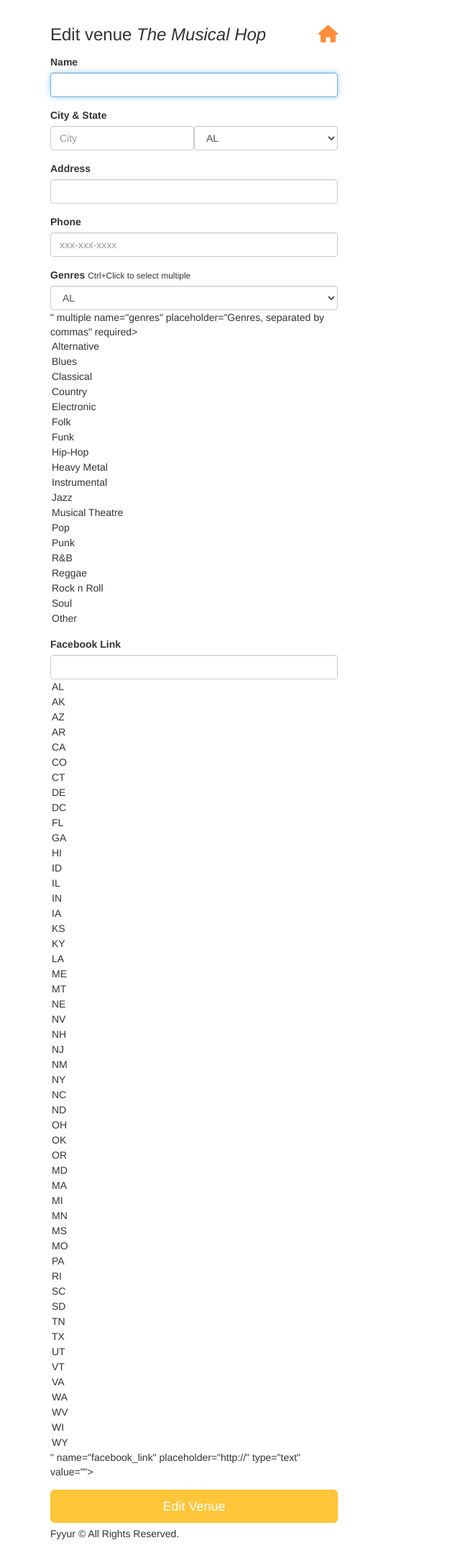
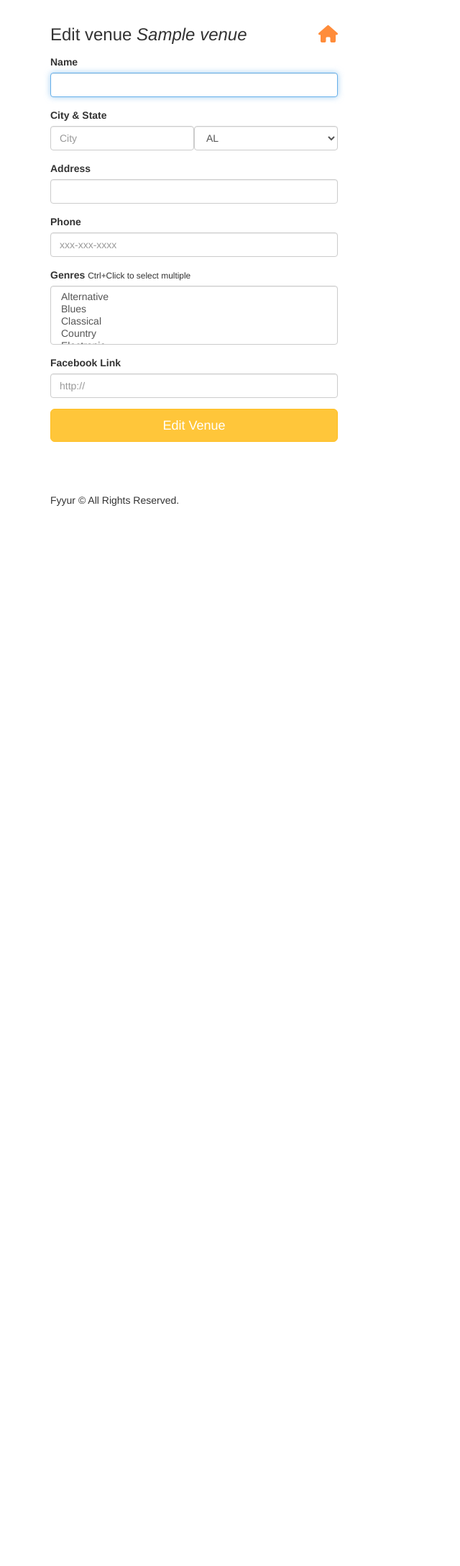
Before and after one commit to rgrishigajra/FSND-fyyur, a Flask app: page /venues/1/edit in a window 1280 px wide. Shown: the part 60-2236 px from the top of the page at 72% size, without its empty margins (0-640 px from the left). After the commit the page ends 763 px from the top, so only its background shows below. Run offline with Flask 2, Linux system fonts and the light colour scheme; tables that the repository leaves empty hold one stand-in row (values such as "Sample post"); some libraries are stand-ins or nearby versions.

Commit message:
Done with the project

```diff
--- a/starter_code/app.py
+++ b/starter_code/app.py
@@ -203,10 +203,10 @@ def search_venues():
     return render_template('pages/search_venues.html', results=response, search_term=request.form.get('search_term', ''))
 
 
-@app.route('/venues/<int:venue_id>')
+@app.route('/venues/<int:venue_id>')  # done
 def show_venue(venue_id):
     # shows the venue page with the given venue_id
-    # TODO: replace with real venue data from the venues table, using venue_id
+    # TODONE: replace with real venue data from the venues table, using venue_id
     # data1 = {
     #     "id": 1,
     #     "name": "The Musical Hop",
@@ -310,8 +310,8 @@ def show_venue(venue_id):
             Show.start_time > datetime.now()).all()
         past_shows = Show.query.filter_by(venue_id=venue_id).filter(
             Show.start_time < datetime.now()).all()
-        data['past_shows_count']=len(past_shows)
-        data['upcoming_shows_count']=len(upcoming_shows)
+        data['past_shows_count'] = len(past_shows)
+        data['upcoming_shows_count'] = len(upcoming_shows)
         for show in upcoming_shows:
             data['upcoming_shows'].append({
                 "artist_id": show.artist_id,
@@ -362,7 +362,7 @@ def create_venue_submission():
             data['seeking_talent'] = False
             data["seeking_description"] = ''
         new_venue = Venue(name=data['name'], city=data['city'], state=data['state'], address=data['address'], phone=data['phone'], image_link=data['image_link'],
-                          facebook_link=data['facebook_link'], website=data['website'], seeking_talent=data['seeking_talent'], seeking_description='', genres=data['genres'])
+                          facebook_link=data['facebook_link'], website=data['website'], seeking_talent=data['seeking_talent'], seeking_description=data['seeking_description'], genres=data['genres'])
         db.session.add(new_venue)
         db.session.commit()
         print(data, "\n was added \n")
@@ -453,140 +453,254 @@ def search_artists():
     return render_template('pages/search_artists.html', results=response, search_term=request.form.get('search_term', ''))
 
 
-@app.route('/artists/<int:artist_id>')
+@app.route('/artists/<int:artist_id>')  # done
 def show_artist(artist_id):
     # shows the venue page with the given venue_id
-    # TODO: replace with real venue data from the venues table, using venue_id
-    data1 = {
-        "id": 4,
-        "name": "Guns N Petals",
-        "genres": ["Rock n Roll"],
-        "city": "San Francisco",
-        "state": "CA",
-        "phone": "326-123-5000",
-        "website": "https://www.gunsnpetalsband.com",
-        "facebook_link": "https://www.facebook.com/GunsNPetals",
-        "seeking_venue": True,
-        "seeking_description": "Looking for shows to perform at in the San Francisco Bay Area!",
-        "image_link": "https://images.unsplash.com/photo-1549213783-8284d0336c4f?ixlib=rb-1.2.1&ixid=eyJhcHBfaWQiOjEyMDd9&auto=format&fit=crop&w=300&q=80",
-        "past_shows": [{
-            "venue_id": 1,
-            "venue_name": "The Musical Hop",
-            "venue_image_link": "https://images.unsplash.com/photo-1543900694-133f37abaaa5?ixlib=rb-1.2.1&ixid=eyJhcHBfaWQiOjEyMDd9&auto=format&fit=crop&w=400&q=60",
-            "start_time": "2019-05-21T21:30:00.000Z"
-        }],
-        "upcoming_shows": [],
-        "past_shows_count": 1,
-        "upcoming_shows_count": 0,
-    }
-    data2 = {
-        "id": 5,
-        "name": "Matt Quevedo",
-        "genres": ["Jazz"],
-        "city": "New York",
-        "state": "NY",
-        "phone": "300-400-5000",
-        "facebook_link": "https://www.facebook.com/mattquevedo923251523",
-        "seeking_venue": False,
-        "image_link": "https://images.unsplash.com/photo-1495223153807-b916f75de8c5?ixlib=rb-1.2.1&ixid=eyJhcHBfaWQiOjEyMDd9&auto=format&fit=crop&w=334&q=80",
-        "past_shows": [{
-            "venue_id": 3,
-            "venue_name": "Park Square Live Music & Coffee",
-            "venue_image_link": "https://images.unsplash.com/photo-1485686531765-ba63b07845a7?ixlib=rb-1.2.1&ixid=eyJhcHBfaWQiOjEyMDd9&auto=format&fit=crop&w=747&q=80",
-            "start_time": "2019-06-15T23:00:00.000Z"
-        }],
-        "upcoming_shows": [],
-        "past_shows_count": 1,
-        "upcoming_shows_count": 0,
-    }
-    data3 = {
-        "id": 6,
-        "name": "The Wild Sax Band",
-        "genres": ["Jazz", "Classical"],
-        "city": "San Francisco",
-        "state": "CA",
-        "phone": "432-325-5432",
-        "seeking_venue": False,
-        "image_link": "https://images.unsplash.com/photo-1558369981-f9ca78462e61?ixlib=rb-1.2.1&ixid=eyJhcHBfaWQiOjEyMDd9&auto=format&fit=crop&w=794&q=80",
-        "past_shows": [],
-        "upcoming_shows": [{
-            "venue_id": 3,
-            "venue_name": "Park Square Live Music & Coffee",
-            "venue_image_link": "https://images.unsplash.com/photo-1485686531765-ba63b07845a7?ixlib=rb-1.2.1&ixid=eyJhcHBfaWQiOjEyMDd9&auto=format&fit=crop&w=747&q=80",
-            "start_time": "2035-04-01T20:00:00.000Z"
-        }, {
-            "venue_id": 3,
-            "venue_name": "Park Square Live Music & Coffee",
-            "venue_image_link": "https://images.unsplash.com/photo-1485686531765-ba63b07845a7?ixlib=rb-1.2.1&ixid=eyJhcHBfaWQiOjEyMDd9&auto=format&fit=crop&w=747&q=80",
-            "start_time": "2035-04-08T20:00:00.000Z"
-        }, {
-            "venue_id": 3,
-            "venue_name": "Park Square Live Music & Coffee",
-            "venue_image_link": "https://images.unsplash.com/photo-1485686531765-ba63b07845a7?ixlib=rb-1.2.1&ixid=eyJhcHBfaWQiOjEyMDd9&auto=format&fit=crop&w=747&q=80",
-            "start_time": "2035-04-15T20:00:00.000Z"
-        }],
-        "past_shows_count": 0,
-        "upcoming_shows_count": 3,
-    }
-    data = list(filter(lambda d: d['id'] ==
-                       artist_id, [data1, data2, data3]))[0]
+    # TODONE: replace with real venue data from the venues table, using venue_id
+    # data1 = {
+    #     "id": 4,
+    #     "name": "Guns N Petals",
+    #     "genres": ["Rock n Roll"],
+    #     "city": "San Francisco",
+    #     "state": "CA",
+    #     "phone": "326-123-5000",
+    #     "website": "https://www.gunsnpetalsband.com",
+    #     "facebook_link": "https://www.facebook.com/GunsNPetals",
+    #     "seeking_venue": True,
+    #     "seeking_description": "Looking for shows to perform at in the San Francisco Bay Area!",
+    #     "image_link": "https://images.unsplash.com/photo-1549213783-8284d0336c4f?ixlib=rb-1.2.1&ixid=eyJhcHBfaWQiOjEyMDd9&auto=format&fit=crop&w=300&q=80",
+    #     "past_shows": [{
+    #         "venue_id": 1,
+    #         "venue_name": "The Musical Hop",
+    #         "venue_image_link": "https://images.unsplash.com/photo-1543900694-133f37abaaa5?ixlib=rb-1.2.1&ixid=eyJhcHBfaWQiOjEyMDd9&auto=format&fit=crop&w=400&q=60",
+    #         "start_time": "2019-05-21T21:30:00.000Z"
+    #     }],
+    #     "upcoming_shows": [],
+    #     "past_shows_count": 1,
+    #     "upcoming_shows_count": 0,
+    # }
+    # data2 = {
+    #     "id": 5,
+    #     "name": "Matt Quevedo",
+    #     "genres": ["Jazz"],
+    #     "city": "New York",
+    #     "state": "NY",
+    #     "phone": "300-400-5000",
+    #     "facebook_link": "https://www.facebook.com/mattquevedo923251523",
+    #     "seeking_venue": False,
+    #     "image_link": "https://images.unsplash.com/photo-1495223153807-b916f75de8c5?ixlib=rb-1.2.1&ixid=eyJhcHBfaWQiOjEyMDd9&auto=format&fit=crop&w=334&q=80",
+    #     "past_shows": [{
+    #         "venue_id": 3,
+    #         "venue_name": "Park Square Live Music & Coffee",
+    #         "venue_image_link": "https://images.unsplash.com/photo-1485686531765-ba63b07845a7?ixlib=rb-1.2.1&ixid=eyJhcHBfaWQiOjEyMDd9&auto=format&fit=crop&w=747&q=80",
+    #         "start_time": "2019-06-15T23:00:00.000Z"
+    #     }],
+    #     "upcoming_shows": [],
+    #     "past_shows_count": 1,
+    #     "upcoming_shows_count": 0,
+    # }
+    # data3 = {
+    #     "id": 6,
+    #     "name": "The Wild Sax Band",
+    #     "genres": ["Jazz", "Classical"],
+    #     "city": "San Francisco",
+    #     "state": "CA",
+    #     "phone": "432-325-5432",
+    #     "seeking_venue": False,
+    #     "image_link": "https://images.unsplash.com/photo-1558369981-f9ca78462e61?ixlib=rb-1.2.1&ixid=eyJhcHBfaWQiOjEyMDd9&auto=format&fit=crop&w=794&q=80",
+    #     "past_shows": [],
+    #     "upcoming_shows": [{
+    #         "venue_id": 3,
+    #         "venue_name": "Park Square Live Music & Coffee",
+    #         "venue_image_link": "https://images.unsplash.com/photo-1485686531765-ba63b07845a7?ixlib=rb-1.2.1&ixid=eyJhcHBfaWQiOjEyMDd9&auto=format&fit=crop&w=747&q=80",
+    #         "start_time": "2035-04-01T20:00:00.000Z"
+    #     }, {
+    #         "venue_id": 3,
+    #         "venue_name": "Park Square Live Music & Coffee",
+    #         "venue_image_link": "https://images.unsplash.com/photo-1485686531765-ba63b07845a7?ixlib=rb-1.2.1&ixid=eyJhcHBfaWQiOjEyMDd9&auto=format&fit=crop&w=747&q=80",
+    #         "start_time": "2035-04-08T20:00:00.000Z"
+    #     }, {
+    #         "venue_id": 3,
+    #         "venue_name": "Park Square Live Music & Coffee",
+    #         "venue_image_link": "https://images.unsplash.com/photo-1485686531765-ba63b07845a7?ixlib=rb-1.2.1&ixid=eyJhcHBfaWQiOjEyMDd9&auto=format&fit=crop&w=747&q=80",
+    #         "start_time": "2035-04-15T20:00:00.000Z"
+    #     }],
+    #     "past_shows_count": 0,
+    #     "upcoming_shows_count": 3,
+    # }
+    # data = list(filter(lambda d: d['id'] ==
+    #                    artist_id, [data1, data2, data3]))[0]
+    data = {}
+    print("\n\nArtist page hit:\n\n")
+    try:
+        artist = Artist.query.get(artist_id)
+        print(artist)
+        data["id"] = artist.id
+        data["name"] = artist.name
+        data["genres"] = artist.genres.split(',')
+        data["city"] = artist.city
+        data["state"] = artist.state
+        data["phone"] = artist.phone
+        data["website"] = artist.website
+        data["facebook_link"] = artist.facebook_link
+        data["seeking_talent"] = artist.seeking_talent
+        if artist.seeking_talent:
+            data["seeking_description"] = artist.seeking_description
+        data["image_link"] = artist.image_link
+        data["past_shows"] = []
+        data['upcoming_shows'] = []
+        upcoming_shows = Show.query.filter_by(artist_id=artist_id).filter(
+            Show.start_time > datetime.now()).all()
+        past_shows = Show.query.filter_by(artist_id=artist_id).filter(
+            Show.start_time < datetime.now()).all()
+        data['past_shows_count'] = len(past_shows)
+        data['upcoming_shows_count'] = len(upcoming_shows)
+        for show in upcoming_shows:
+            data['upcoming_shows'].append({
+                "venue_id": show.venue_id,
+                "venue_name": show.venue.name,
+                "venue_image_link": show.venue.image_link,
+                "start_time": show.start_time.strftime('%Y-%m-%d %H:%M:%S')
+            })
+        for show in past_shows:
+            data['past_shows'].append({
+                "venue_id": show.venue_id,
+                "venue_name": show.venue.name,
+                "venue_image_link": show.venue.image_link,
+                "start_time": show.start_time.strftime('%Y-%m-%d %H:%M:%S')
+            })
+        print(data)
+    except:
+        print(sys.exc_info())
     return render_template('pages/show_artist.html', artist=data)
 
 #  Update
 #  ----------------------------------------------------------------
-@app.route('/artists/<int:artist_id>/edit', methods=['GET'])
+@app.route('/artists/<int:artist_id>/edit', methods=['GET'])  # done
 def edit_artist(artist_id):
     form = ArtistForm()
-    artist = {
-        "id": 4,
-        "name": "Guns N Petals",
-        "genres": ["Rock n Roll"],
-        "city": "San Francisco",
-        "state": "CA",
-        "phone": "326-123-5000",
-        "website": "https://www.gunsnpetalsband.com",
-        "facebook_link": "https://www.facebook.com/GunsNPetals",
-        "seeking_venue": True,
-        "seeking_description": "Looking for shows to perform at in the San Francisco Bay Area!",
-        "image_link": "https://images.unsplash.com/photo-1549213783-8284d0336c4f?ixlib=rb-1.2.1&ixid=eyJhcHBfaWQiOjEyMDd9&auto=format&fit=crop&w=300&q=80"
-    }
-    # TODO: populate form with fields from artist with ID <artist_id>
-    return render_template('forms/edit_artist.html', form=form, artist=artist)
+    # artist = {
+    #     "id": 4,
+    #     "name": "Guns N Petals",
+    #     "genres": ["Rock n Roll"],
+    #     "city": "San Francisco",
+    #     "state": "CA",
+    #     "phone": "326-123-5000",
+    #     "website": "https://www.gunsnpetalsband.com",
+    #     "facebook_link": "https://www.facebook.com/GunsNPetals",
+    #     "seeking_venue": True,
+    #     "seeking_description": "Looking for shows to perform at in the San Francisco Bay Area!",
+    #     "image_link": "https://images.unsplash.com/photo-1549213783-8284d0336c4f?ixlib=rb-1.2.1&ixid=eyJhcHBfaWQiOjEyMDd9&auto=format&fit=crop&w=300&q=80"
+    # }
+    # TODONE: populate form with fields from artist with ID <artist_id>
+    print('\n\nEdit artist page hit:\n\n')
+    data = {}
+    try:
+        artist = Artist.query.get(artist_id)
+        print(artist)
+        data["id"] = artist.id
+        data["name"] = artist.name
+        data["genres"] = artist.genres.split(',')
+        data["city"] = artist.city
+        data["state"] = artist.state
+        data["phone"] = artist.phone
+        data["website"] = artist.website
+        data["facebook_link"] = artist.facebook_link
+        data["seeking_talent"] = artist.seeking_talent
+        if artist.seeking_talent:
+            data["seeking_description"] = artist.seeking_description
+        data["image_link"] = artist.image_link
+    except:
+        print(sys.exc_info())
+    return render_template('forms/edit_artist.html', form=form, artist=data)
 
 
-@app.route('/artists/<int:artist_id>/edit', methods=['POST'])
+@app.route('/artists/<int:artist_id>/edit', methods=['POST'])  # done
 def edit_artist_submission(artist_id):
-    # TODO: take values from the form submitted, and update existing
+    # TODONE: take values from the form submitted, and update existing
     # artist record with ID <artist_id> using the new attributes
-
+    print('\n\nEdit artist page sumbited:\n\n')
+    data = {}
+    req_dic = dict(request.form.lists())
+    try:
+        artist = Artist.query.get(artist_id)
+        print(artist)
+        artist.name = request.form['name']
+        artist.city = request.form['city']
+        artist.state = request.form['state']
+        artist.phone = request.form['phone']
+        artist.facebook_link = request.form['facebook_link']
+        data['genres'] = ",".join(req_dic['genres'])
+        db.session.commit()
+        print(artist)
+    except:
+        print(sys.exc_info())
+        db.session.rollback()
     return redirect(url_for('show_artist', artist_id=artist_id))
 
 
-@app.route('/venues/<int:venue_id>/edit', methods=['GET'])
+@app.route('/venues/<int:venue_id>/edit', methods=['GET'])  # done
 def edit_venue(venue_id):
     form = VenueForm()
-    venue = {
-        "id": 1,
-        "name": "The Musical Hop",
-        "genres": ["Jazz", "Reggae", "Swing", "Classical", "Folk"],
-        "address": "1015 Folsom Street",
-        "city": "San Francisco",
-        "state": "CA",
-        "phone": "123-123-1234",
-        "website": "https://www.themusicalhop.com",
-        "facebook_link": "https://www.facebook.com/TheMusicalHop",
-        "seeking_talent": True,
-        "seeking_description": "We are on the lookout for a local artist to play every two weeks. Please call us.",
-        "image_link": "https://images.unsplash.com/photo-1543900694-133f37abaaa5?ixlib=rb-1.2.1&ixid=eyJhcHBfaWQiOjEyMDd9&auto=format&fit=crop&w=400&q=60"
-    }
-    # TODO: populate form with values from venue with ID <venue_id>
-    return render_template('forms/edit_venue.html', form=form, venue=venue)
+    # venue = {
+    #     "id": 1,
+    #     "name": "The Musical Hop",
+    #     "genres": ["Jazz", "Reggae", "Swing", "Classical", "Folk"],
+    #     "address": "1015 Folsom Street",
+    #     "city": "San Francisco",
+    #     "state": "CA",
+    #     "phone": "123-123-1234",
+    #     "website": "https://www.themusicalhop.com",
+    #     "facebook_link": "https://www.facebook.com/TheMusicalHop",
+    #     "seeking_talent": True,
+    #     "seeking_description": "We are on the lookout for a local artist to play every two weeks. Please call us.",
+    #     "image_link": "https://images.unsplash.com/photo-1543900694-133f37abaaa5?ixlib=rb-1.2.1&ixid=eyJhcHBfaWQiOjEyMDd9&auto=format&fit=crop&w=400&q=60"
+    # }
+    print("\n\nVenue edit page hit:\n\n", venue_id)
+    data = {}
+    try:
+        venue = Venue.query.get(venue_id)
+        print(venue)
+        data["id"] = venue.id
+        data["name"] = venue.name
+        data["genres"] = venue.genres.split(',')
+        data["address"] = venue.address
+        data["city"] = venue.city
+        data["state"] = venue.state
+        data["phone"] = venue.phone
+        data["website"] = venue.website
+        data["facebook_link"] = venue.facebook_link
+        data["seeking_talent"] = venue.seeking_talent
+        if venue.seeking_talent:
+            data["seeking_description"] = venue.seeking_description
+        data["image_link"] = venue.image_link
+    except:
+        print(sys.exc_info())
+    # TODONE: populate form with values from venue with ID <venue_id>
+    return render_template('forms/edit_venue.html', form=form, venue=data)
 
 
-@app.route('/venues/<int:venue_id>/edit', methods=['POST'])
+@app.route('/venues/<int:venue_id>/edit', methods=['POST'])  # done
 def edit_venue_submission(venue_id):
-    # TODO: take values from the form submitted, and update existing
+    # TODONE: take values from the form submitted, and update existing
     # venue record with ID <venue_id> using the new attributes
+    print('\n\nEdit venue page sumbited:\n\n')
+    data = {}
+    req_dic = dict(request.form.lists())
+    try:
+        venue = Venue.query.get(venue_id)
+        print(venue)
+        venue.name = request.form['name']
+        venue.city = request.form['city']
+        venue.state = request.form['state']
+        venue.phone = request.form['phone']
+        venue.facebook_link = request.form['facebook_link']
+        data['genres'] = ",".join(req_dic['genres'])
+        db.session.commit()
+        print(venue)
+    except:
+        print(sys.exc_info())
+        db.session.rollback()
     return redirect(url_for('show_venue', venue_id=venue_id))
 
 #  Create Artist
--- a/starter_code/forms.py
+++ b/starter_code/forms.py
@@ -179,4 +179,4 @@ class ArtistForm(Form):
     )
 
 
-# TODO IMPLEMENT NEW ARTIST FORM AND NEW SHOW FORM
+# TODONE IMPLEMENT NEW ARTIST FORM AND NEW SHOW FORM
--- a/starter_code/templates/forms/edit_artist.html
+++ b/starter_code/templates/forms/edit_artist.html
@@ -26,11 +26,11 @@
       <div class="form-group">
         <label for="genres">Genres</label>
         <small>Ctrl+Click to select multiple</small>
-        {{ form.genres(class_ = 'form-control', placeholder='Genres, separated by commas', id=form.state, autofocus = true) }}
+        {{ form.genres(class_ = 'form-control', placeholder='Genres, separated by commas', id=form.genre, autofocus = true) }}
       </div>
       <div class="form-group">
           <label for="genres">Facebook Link</label>
-          {{ form.facebook_link(class_ = 'form-control', placeholder='http://', id=form.state, autofocus = true) }}
+          {{ form.facebook_link(class_ = 'form-control', placeholder='http://', autofocus = true) }}
         </div>
       <input type="submit" value="Edit Artist" class="btn btn-primary btn-lg btn-block">
     </form>
--- a/starter_code/templates/forms/edit_venue.html
+++ b/starter_code/templates/forms/edit_venue.html
@@ -30,11 +30,11 @@
       <div class="form-group">
         <label for="genres">Genres</label>
         <small>Ctrl+Click to select multiple</small>
-        {{ form.genres(class_ = 'form-control', placeholder='Genres, separated by commas', id=form.state, autofocus = true) }}
+        {{ form.genres(class_ = 'form-control', placeholder='Genres, separated by commas', id=form.genre, autofocus = true) }}
       </div>
       <div class="form-group">
           <label for="genres">Facebook Link</label>
-          {{ form.facebook_link(class_ = 'form-control', placeholder='http://', id=form.state, autofocus = true) }}
+          {{ form.facebook_link(class_ = 'form-control', placeholder='http://', autofocus = true) }}
         </div>
       <input type="submit" value="Edit Venue" class="btn btn-primary btn-lg btn-block">
     </form>
```
Also changed, not shown: 1 other file.
